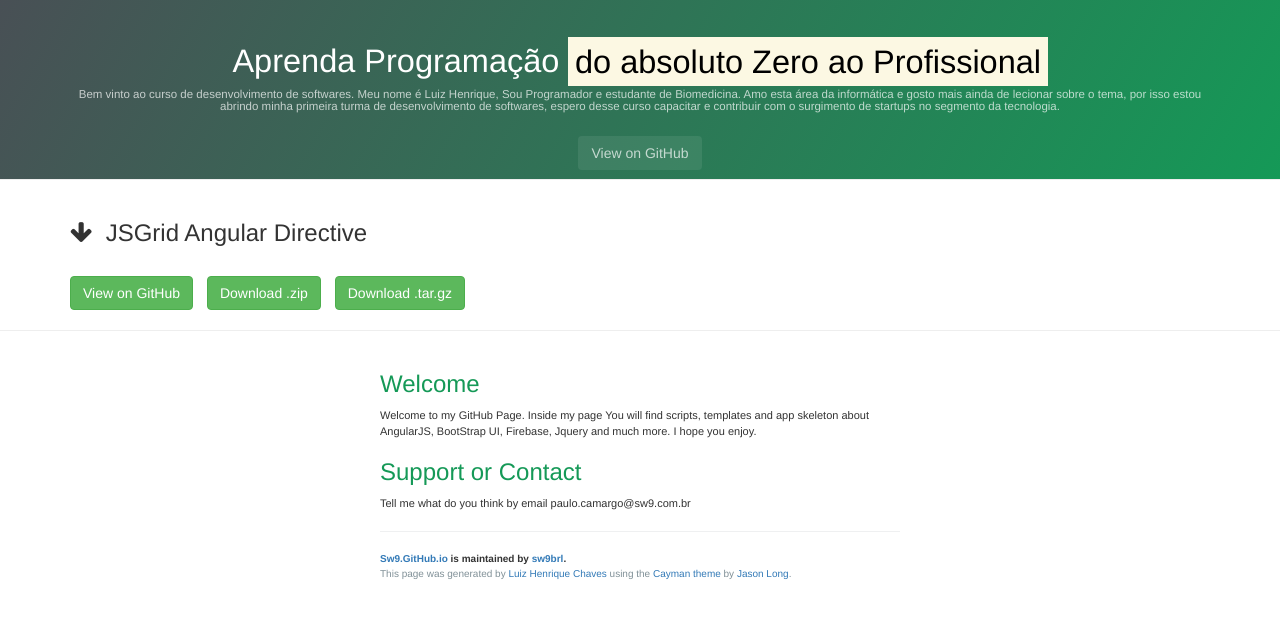
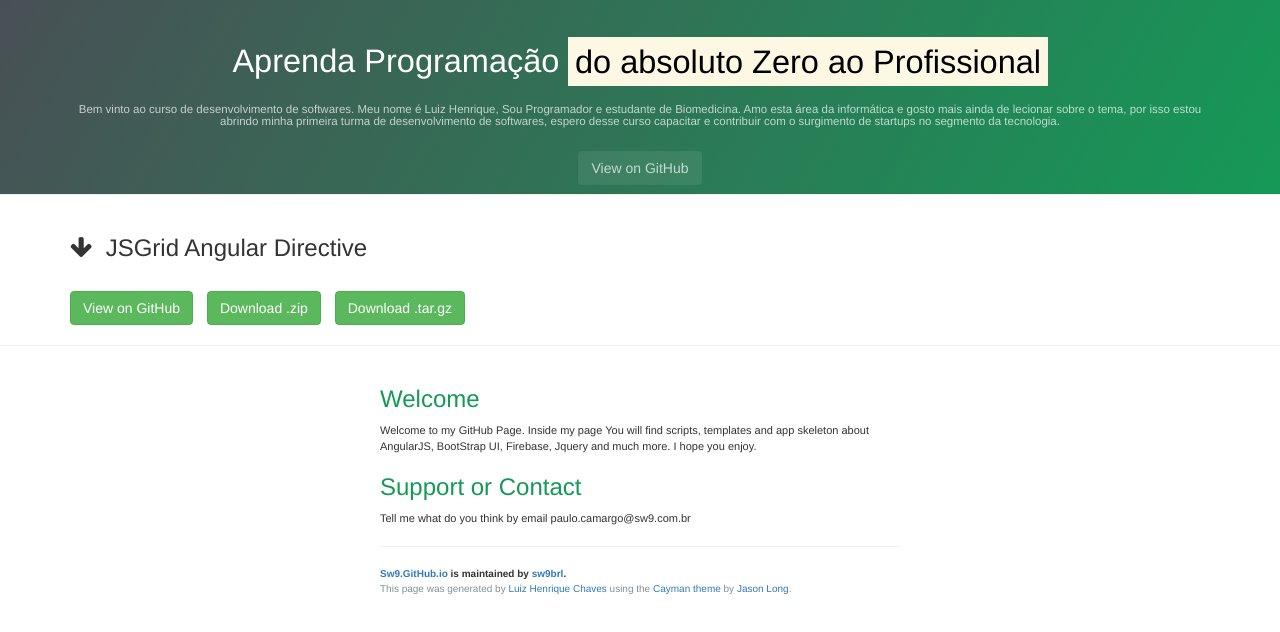
Before and after one commit to ryck-developer/curso-desenvolvimento-de-softwares, a plain HTML site: page index.html in a window 1280 px wide. Shown: the part 66-698 px from the top of the page. Drawn offline with nearby package versions, Linux system fonts and the light colour scheme.

Commit message:
Update index.html

```diff
--- a/index.html
+++ b/index.html
@@ -62,7 +62,7 @@
 
 <section class="page-header">
       <h1 class="project-name" style='margin-top:20px;'>Aprenda Programação <mark>do absoluto Zero ao Profissional</mark></h1>
-      <h2 class="project-tagline" style='margin-top:8px;'>Bem vinto ao curso de desenvolvimento de softwares. Meu nome é Luiz Henrique, Sou Programador e estudante de Biomedicina. Amo esta área da informática e gosto mais ainda de lecionar sobre o tema, por isso estou abrindo minha primeira turma de desenvolvimento de softwares, espero desse curso capacitar e contribuir com o surgimento de startups no segmento da tecnologia.</h2>
+      <h2 class="project-tagline" >Bem vinto ao curso de desenvolvimento de softwares. Meu nome é Luiz Henrique, Sou Programador e estudante de Biomedicina. Amo esta área da informática e gosto mais ainda de lecionar sobre o tema, por isso estou abrindo minha primeira turma de desenvolvimento de softwares, espero desse curso capacitar e contribuir com o surgimento de startups no segmento da tecnologia.</h2>
       <a href="https://github.com/sw9brl/sw9.github.io" class="btn">View on GitHub</a>
 </section>
 
```
